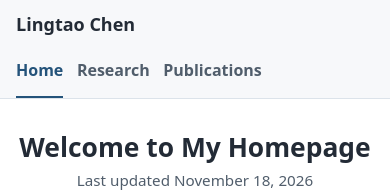
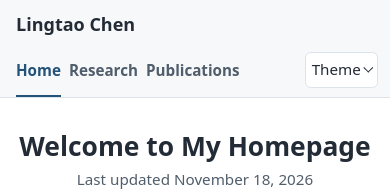
Before and after one commit to lingtaochen/lingtaochen.github.io, a plain HTML site: page index.html in a window 390 px wide. Shown: the top 193 px of the page. Drawn offline with Linux system fonts and the light colour scheme.

Commit message:
Add day and night website themes

```diff
--- a/assets/css/site.css
+++ b/assets/css/site.css
@@ -7,9 +7,23 @@
   --accent: #24537a;
   --accent-light: #eff5fa;
   --border: #dce3ea;
+  --control-border: var(--border);
+  --figure-paper: #fff;
   --content-width: 66rem;
   --gutter: clamp(1rem, 4vw, 2rem);
   font-family: "Source Sans 3", system-ui, sans-serif;
+}
+
+:root[data-theme="night"] {
+  color-scheme: dark;
+  --paper: #121820;
+  --header: #1a2330;
+  --ink: #e8edf4;
+  --muted: #adb9c8;
+  --accent: #a1cfff;
+  --accent-light: #26384c;
+  --border: #39495b;
+  --control-border: #697c93;
 }
 
 * { box-sizing: border-box; }
@@ -25,6 +39,7 @@ body {
 a { color: var(--accent); text-underline-offset: .2em; }
 
 a:focus-visible,
+select:focus-visible,
 [tabindex]:focus-visible {
   outline: 2px solid var(--accent);
   outline-offset: 4px;
@@ -61,15 +76,18 @@ h3 { font-size: 1.2rem; }
 }
 
 .header-inner {
-  display: flex;
-  flex-wrap: wrap;
+  /* Match the content margins when there is room for the theme control. */
+  --content-edge: max(var(--gutter), (100% - var(--content-width)) / 2);
+  display: grid;
+  grid-template-columns: var(--content-edge) minmax(0, 1fr) max-content minmax(max-content, var(--content-edge));
   align-items: center;
-  justify-content: space-between;
-  gap: .25rem 1.5rem;
+  row-gap: .25rem;
   min-height: 4.25rem;
 }
 
 .site-name {
+  grid-column: 2;
+  justify-self: start;
   color: var(--ink);
   font-size: 1.125rem;
   font-weight: 700;
@@ -77,9 +95,16 @@ h3 { font-size: 1.2rem; }
 }
 
 .site-nav {
+  grid-column: 3;
   display: flex;
   flex-wrap: wrap;
   column-gap: clamp(.85rem, 3vw, 2rem);
+}
+
+.theme-picker {
+  grid-column: 4;
+  justify-self: end;
+  margin-inline: .5rem .75rem;
 }
 
 .site-nav a {
@@ -213,7 +238,7 @@ h3 { font-size: 1.2rem; }
 
 .research-figure-preview { display: block; }
 
-.research-figure-preview[href] img { background: var(--paper); }
+.research-figure-preview[href] img { background: var(--figure-paper); }
 
 .research-figure img {
   display: block;
@@ -241,7 +266,7 @@ h3 { font-size: 1.2rem; }
 
 .research-figure-controls button {
   padding: .3rem .65rem;
-  border: 1px solid var(--border);
+  border: 1px solid var(--control-border);
   border-radius: .3rem;
   background: var(--paper);
   color: var(--accent);
@@ -316,16 +341,16 @@ h3 { font-size: 1.2rem; }
   margin-bottom: .5rem;
 }
 
-.publication-sort {
+.select-control {
   display: flex;
   align-items: center;
   gap: .5rem;
   font-size: .95rem;
 }
 
-.publication-sort select {
+.select-control select {
   padding: .35rem .5rem;
-  border: 1px solid var(--border);
+  border: 1px solid var(--control-border);
   border-radius: .35rem;
   color: var(--ink);
   background: var(--paper);
@@ -379,6 +404,42 @@ td.publication-citations {
   color: var(--accent);
 }
 
+@media (max-width: 94rem) {
+  .theme-picker {
+    position: relative;
+    gap: .25rem;
+    min-height: 2.25rem;
+    padding-inline: .35rem;
+    border: 1px solid var(--control-border);
+    border-radius: .35rem;
+    background: var(--paper);
+  }
+
+  .theme-picker::after {
+    content: "";
+    width: .35rem;
+    height: .35rem;
+    border-bottom: 1px solid;
+    border-right: 1px solid;
+    transform: translateY(-.12rem) rotate(45deg);
+  }
+
+  .theme-picker select {
+    position: absolute;
+    inset: 0;
+    width: 100%;
+    height: 100%;
+    font-size: 1rem;
+    opacity: 0;
+    cursor: pointer;
+  }
+
+  .theme-picker:focus-within {
+    outline: 2px solid var(--accent);
+    outline-offset: 3px;
+  }
+}
+
 @media (max-width: 42rem) {
   .header-inner { padding-top: .6rem; }
   .profile, .resume-grid, .research-topic { grid-template-columns: 1fr; }
@@ -386,5 +447,15 @@ td.publication-citations {
 }
 
 @media (max-width: 29rem) {
-  .header-inner { flex-direction: column; align-items: flex-start; }
+  .header-inner { grid-template-columns: var(--gutter) minmax(0, 1fr) max-content; }
+  .site-name { grid-area: 1 / 2 / 2 / -1; }
+  .site-nav {
+    grid-area: 2 / 2;
+    column-gap: .5rem;
+    font-size: .95rem;
+  }
+  .theme-picker {
+    grid-area: 2 / 3;
+    margin-inline-start: .25rem;
+  }
 }
--- /dev/null
+++ b/assets/js/theme.js
@@ -0,0 +1,37 @@
+(() => {
+  const storageKey = "site-theme";
+  const systemTheme = window.matchMedia("(prefers-color-scheme: dark)");
+  let preference = "system";
+
+  try {
+    const saved = window.localStorage.getItem(storageKey);
+    if (saved === "day" || saved === "night") preference = saved;
+  } catch {
+    // Storage may be unavailable for a local preview or in private browsing.
+  }
+
+  function applyTheme() {
+    const systemPreference = systemTheme.matches ? "night" : "day";
+    document.documentElement.dataset.theme = preference === "system" ? systemPreference : preference;
+  }
+
+  // Set the palette before the stylesheet loads so saved choices do not flash.
+  applyTheme();
+  systemTheme.addEventListener("change", applyTheme);
+
+  document.addEventListener("DOMContentLoaded", () => {
+    const select = document.getElementById("site-theme");
+    select.value = preference;
+    select.addEventListener("change", () => {
+      preference = select.value;
+      applyTheme();
+
+      try {
+        window.localStorage.setItem(storageKey, preference);
+      } catch {
+        // The selected theme still applies to the open page.
+      }
+    });
+    select.closest("label").hidden = false;
+  });
+})();
--- a/index.html
+++ b/index.html
@@ -5,6 +5,7 @@
   <meta name="viewport" content="width=device-width, initial-scale=1">
   <meta name="description" content="Lingtao Chen, Ph.D. student in Computer Science at Kennesaw State University. Résumé and publications.">
   <title>Lingtao Chen</title>
+  <script src="assets/js/theme.js"></script>
   <link rel="stylesheet" href="assets/css/site.css">
   <script defer src="assets/js/navigation.js"></script>
   <script defer src="assets/js/publications-data.js"></script>
@@ -15,13 +16,21 @@
 <body>
   <a class="skip-link" href="#main-content">Skip to content</a>
   <header class="site-header">
-    <div class="container header-inner">
+    <div class="header-inner">
       <a class="site-name" href="#home">Lingtao Chen</a>
       <nav class="site-nav" aria-label="Main navigation">
         <a href="#home">Home</a>
         <a href="#research">Research</a>
         <a href="#publications">Publications</a>
       </nav>
+      <label class="select-control theme-picker" hidden>
+        Theme
+        <select id="site-theme">
+          <option value="system">System Default</option>
+          <option value="day">Day</option>
+          <option value="night">Night</option>
+        </select>
+      </label>
     </div>
   </header>
 
@@ -184,7 +193,7 @@
         <p class="entry-meta"><a id="scholar-profile-link" href="https://scholar.google.com/citations?user=7DQMP0EAAAAJ" target="_blank" rel="noopener">Google Scholar</a> paper links, citation counts, and “Cited by” links last updated: <time id="citation-updated">Not yet available</time>
           <span id="citation-retained" hidden>Some papers show previously verified Scholar data.</span>
         </p>
-        <label class="publication-sort" hidden>
+        <label class="select-control" hidden>
           Sort by
           <select id="publication-sort">
             <option value="citations">Citation count</option>
```
